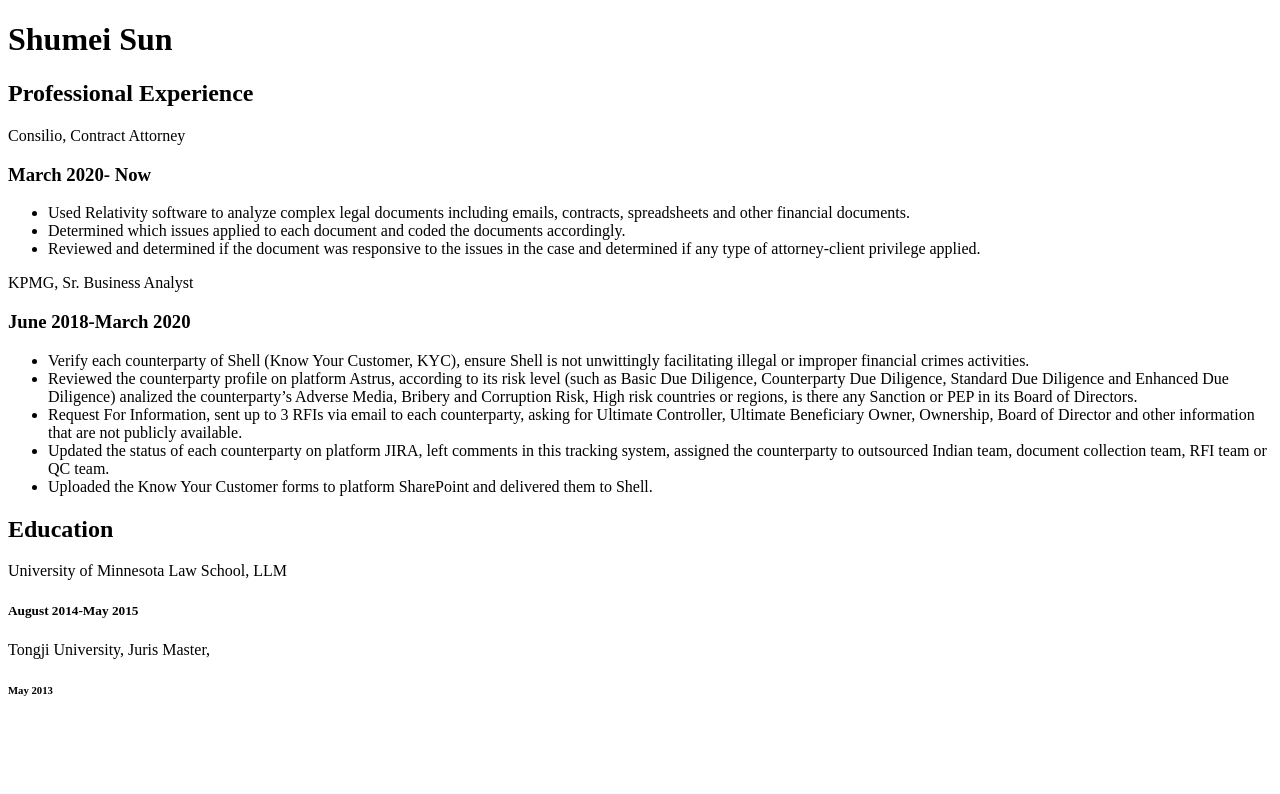
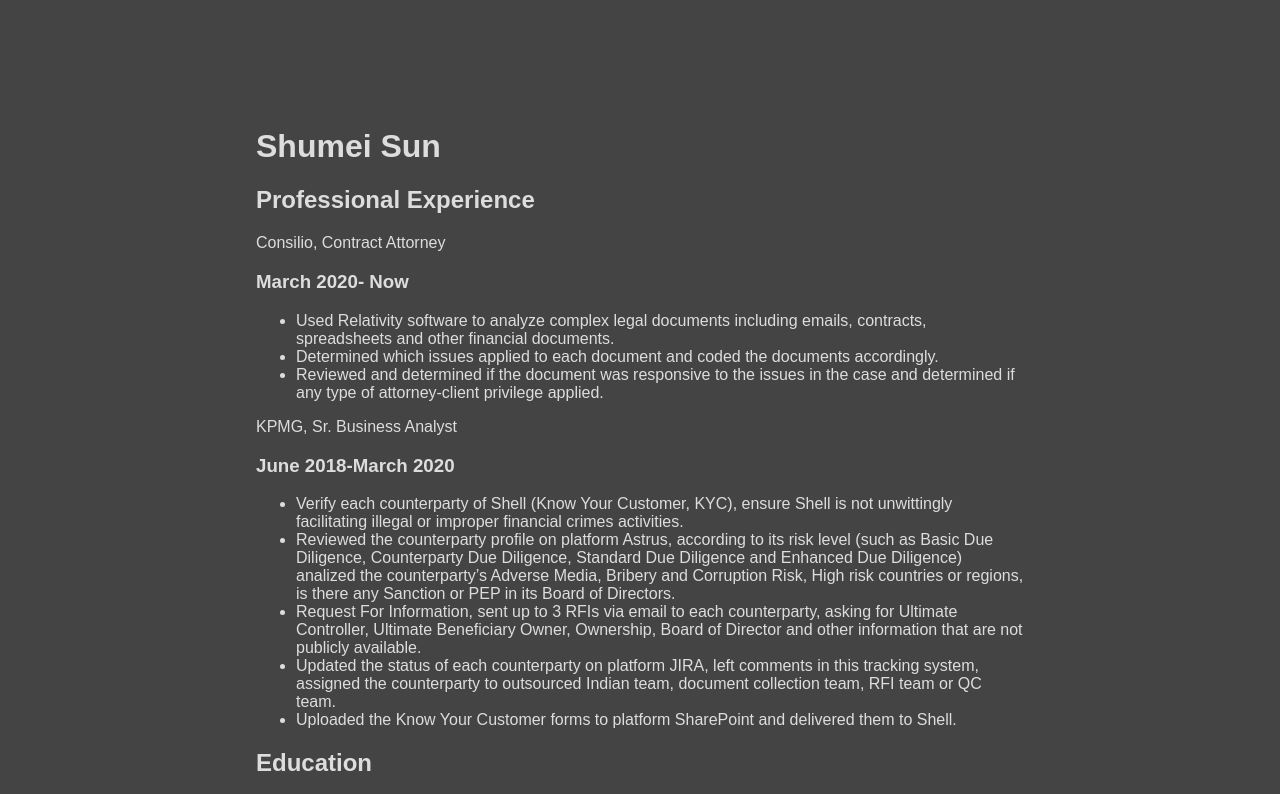
Before and after one commit to shumeisun/shumeisun.github.io, a plain HTML site: page index.html in a window 1280 px wide. Shown: the top 794 px of the page. Drawn offline with Linux system fonts and the light colour scheme.

Commit message:
Update index.html

```diff
--- a/index.html
+++ b/index.html
@@ -4,7 +4,7 @@
   <meta charset="utf-8">
   <meta name="viewport" content="width=device-width">
   <title>Shumei Sun Resume</title>
-  <link rel="stylesheet" href="style.css />"
+  <link rel="stylesheet" href="style.css" />
 </head>
 <body>
   <div>
```
